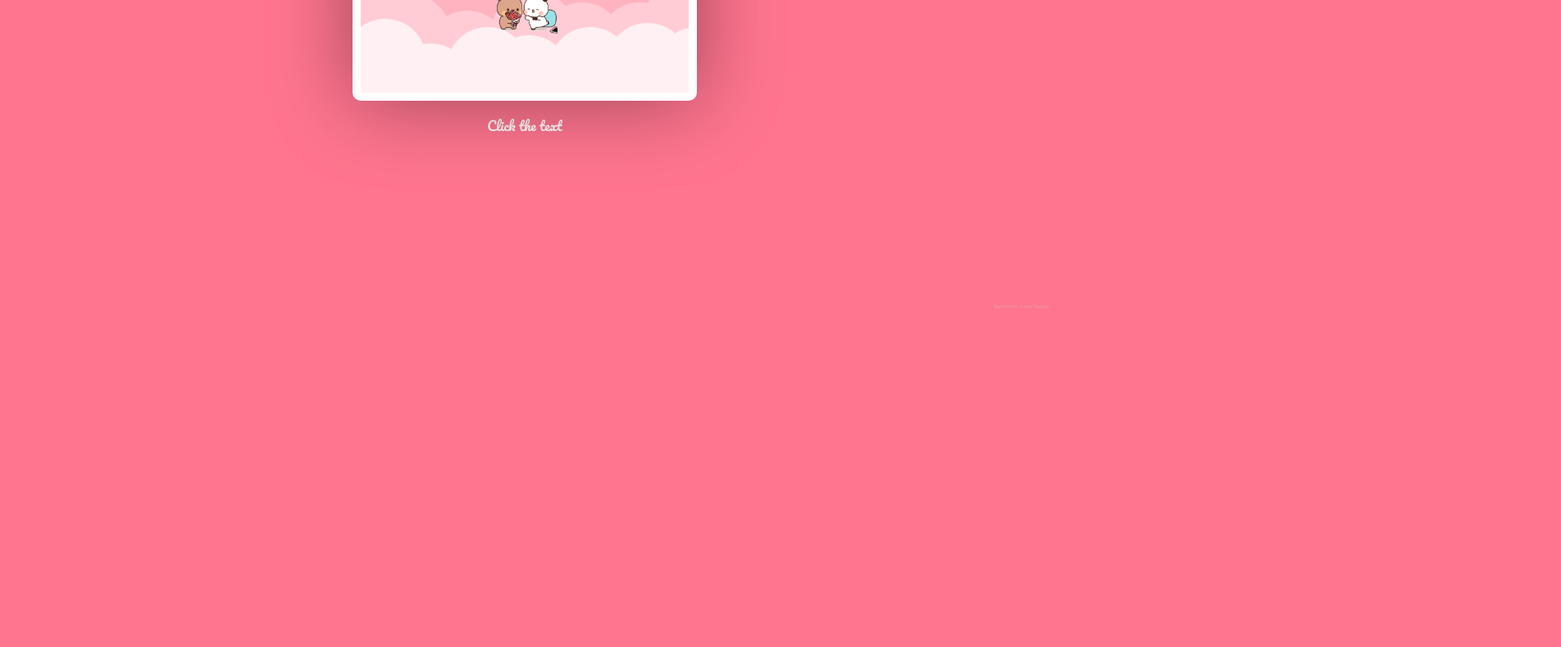
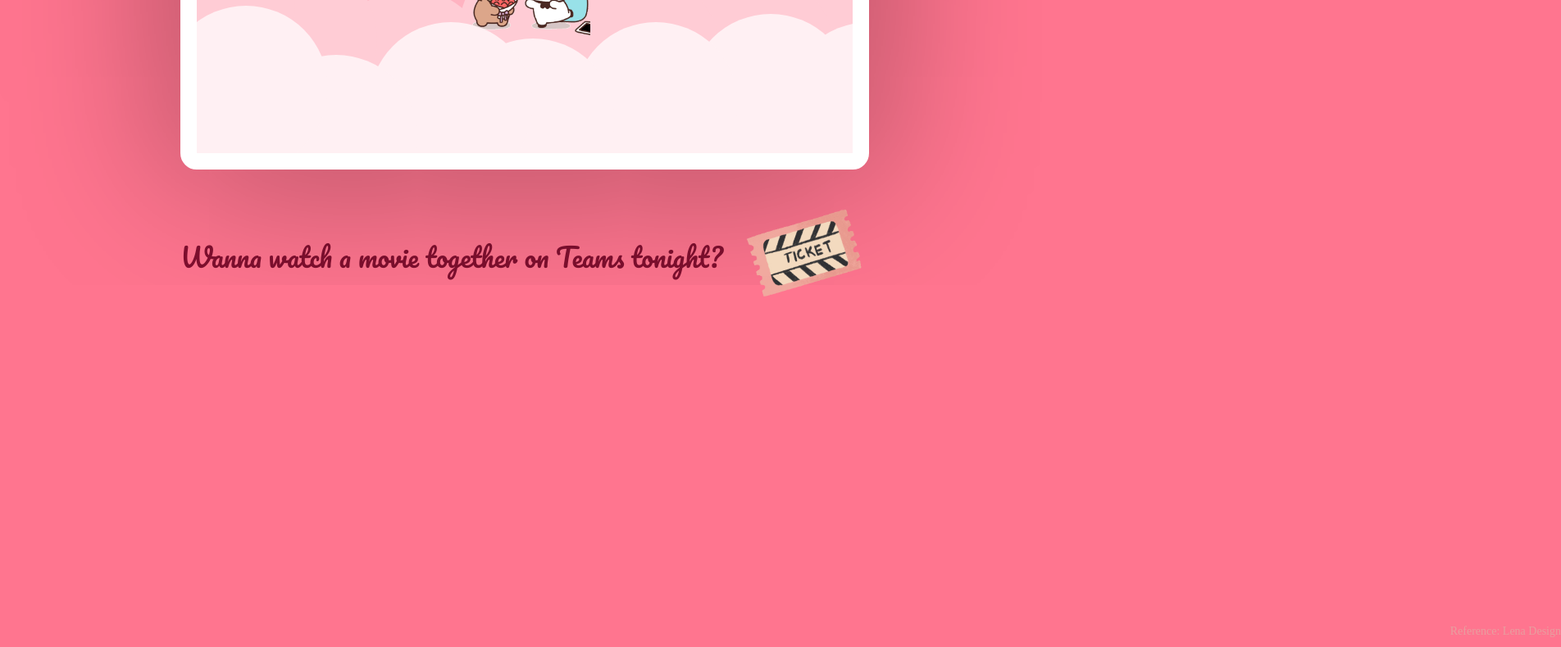
Before and after one commit to FerdinandJr/valentine-day-2025, a plain HTML site: page index.html in a window 1280 px wide. Shown: the part 415-1205 px from the top of the page at 82% size, 1904 px wide, since content can reach past the window. Before the commit the page ends 816 px from the top, so only its background shows below. Drawn offline with Linux system fonts and the light colour scheme.

Commit message:
add cinema ticket

```diff
--- a/index.html
+++ b/index.html
@@ -2,8 +2,8 @@
 <html lang="en">
 <head>
     <meta charset="UTF-8">
-    <meta name="viewport" content="width=device-width, initial-scale=2.0">
-    <title>HTML with CSS and JavaScript</title>
+    <meta name="viewport" content="width=device-width, initial-scale=1.0">
+    <title>Myrtle Valentine Card</title>
     <link rel="stylesheet" href="style.css">
     <style>@import url('https://fonts.googleapis.com/css2?family=Pacifico&display=swap');</style>
     </script>
@@ -13,7 +13,7 @@
     <div class="valentines-day-card">
       <div class="clouds"></div>
       <div class="hearts">
-        <img src="flower1.gif" alt="description of gif">
+        <img src="flower1.gif" alt="description of gif" class="dubu">
         <div class="heartOne">
           <div class="left-side"></div>
           <div class="right-side"></div>
@@ -37,11 +37,10 @@
       </div>
       <div class="text"><span>Happy Valentine's</br> Day!</div>
     </div>
-
-    <p class="hover">Click the text</p>
+    <div> <p class="hover">Wanna watch a movie together on Teams tonight?<a target="_blank" href=""><img src="ticket.gif" alt="description of gif" class="ticket"></a></p>
+  </div>
     </div>
     <div class="credits"><p>Reference: Lena Design</p></div>
-
         <script>
 
             </script>
--- a/style.css
+++ b/style.css
@@ -4,6 +4,8 @@ body {
   align-items: center;
   justify-content: center;
   background-color: #ff758f;
+  transform: scale(2);
+
 }
 
 .valentines-day-card {
@@ -179,9 +181,11 @@ body {
 }
 
 .hover {
-  color: white;
+  color: #800f2f;
   font-family: 'Pacifico', cursive;
   text-align: center;
+  display: flex;
+  align-items: center;
 }
 
 .text:hover span {
@@ -189,7 +193,7 @@ body {
 }
 
 .text:hover:before {
-  content: "Hey [Name], \A Even though our celebration won’t be the same this year. \A You’re still the same person I care about, \A and I’m still excited to celebrate Valentine’s with you!";
+  content: "Hi [Name], \A Even though our celebration won’t be the same this year. \A You’re still the same person I care about, and I’m \A still excited celebrating Valentine’s with you!";
   font-size: 16px;
   white-space: pre-line;
   top: 250px;
@@ -202,7 +206,7 @@ body {
 }
 
 
-img{
+.dubu{
   position: absolute;
   width: 80px;
   left: 160px;
@@ -216,3 +220,9 @@ img{
   right: 0;
   color: #e79f9f;
 }
+
+.ticket{
+  width: 80px;
+  position: relative;
+  left: 10px;
+}
```
Also changed, not shown: ticket.gif (added).
